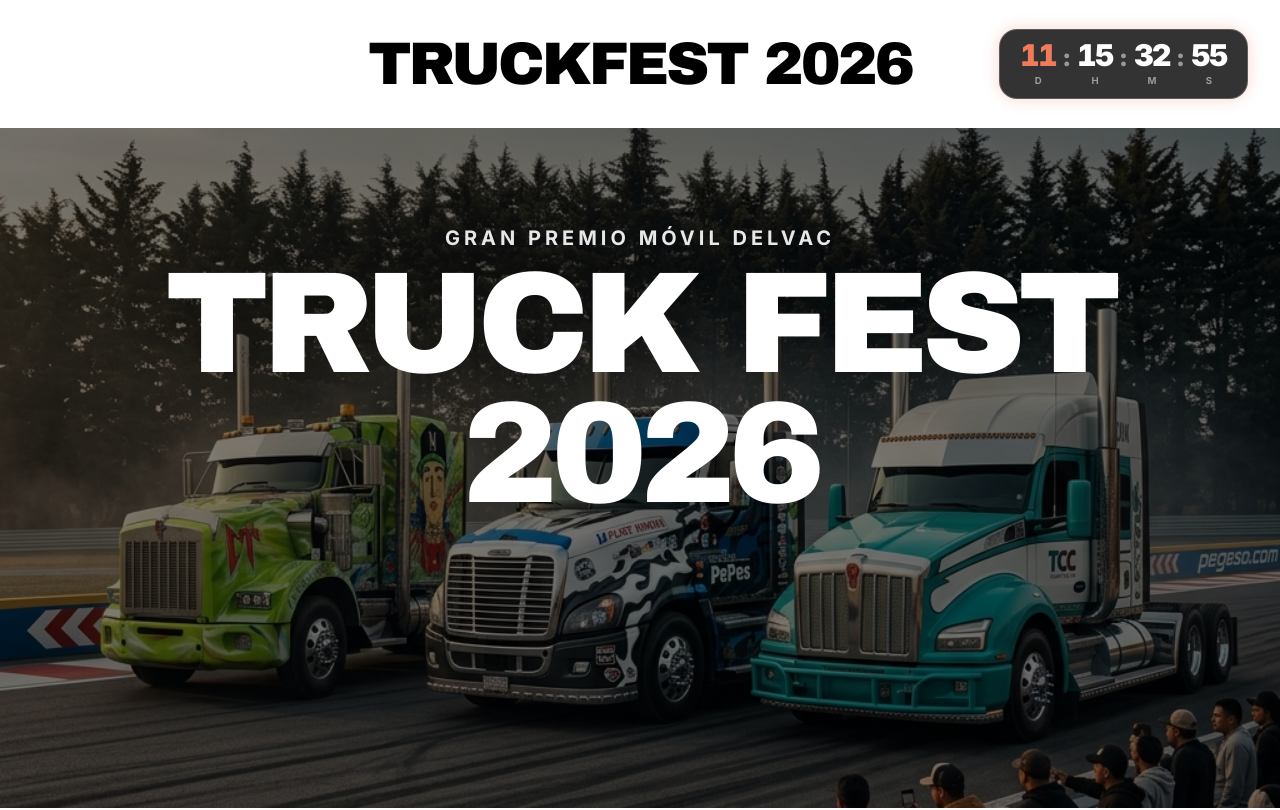
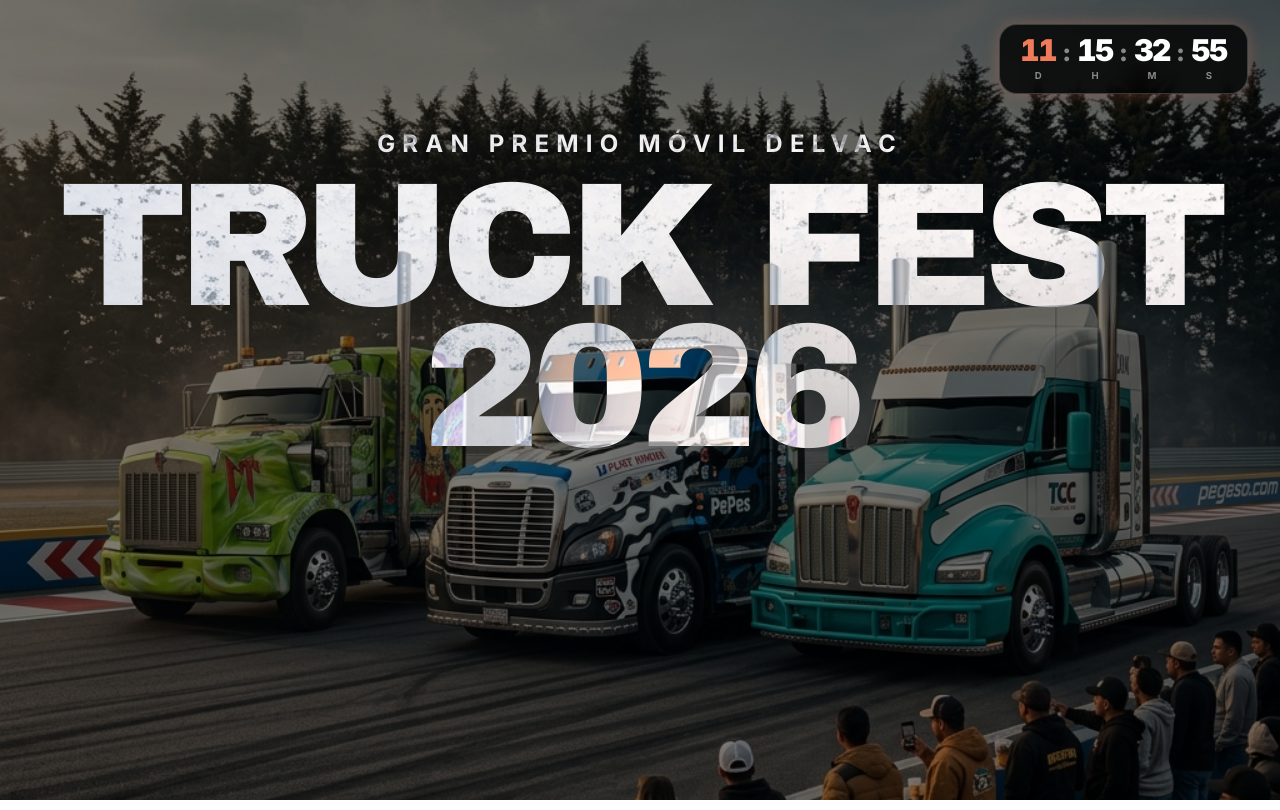
Before and after one commit to IAGGDEV/TruckFestLanding_V1, a Next.js app: page / in a window 1280 px wide. Shown: the top 810 px of the page. Built offline with nearby package versions, Linux system fonts and the light colour scheme.

Commit message:
style: expand hero to full screen, float timer, and center title in sky with negative blend effect

```diff
--- a/src/app/page.tsx
+++ b/src/app/page.tsx
@@ -9,19 +9,13 @@
 export default function Home() {
   return (
     <main className="min-h-screen bg-white">
-      {/* Navbar segment */}
-      <nav className="relative flex items-center justify-between px-4 md:px-8 py-6 w-full max-w-7xl mx-auto bg-white z-50 h-24 md:h-32">
-        <div className="w-1/3 hidden md:block"></div>
-        <div className="absolute left-1/2 -translate-x-1/2 font-heading text-3xl md:text-6xl tracking-tighter text-black uppercase whitespace-nowrap text-center">
-          TRUCKFEST 2026
-        </div>
-        <div className="flex items-center justify-end w-full md:w-1/3 z-10 sm:mt-12 md:mt-0">
-          <CountdownTimer />
-        </div>
-      </nav>
+      {/* Header bar strictly for Timer */}
+      <div className="absolute top-0 right-0 w-full flex justify-end px-4 md:px-8 py-6 z-50">
+        <CountdownTimer />
+      </div>
 
       {/* Hero Section */}
-      <section className="relative w-full h-[85vh] overflow-hidden flex flex-col items-center pt-16">
+      <section className="relative w-full h-[100svh] overflow-hidden flex flex-col items-center pt-24 md:pt-32">
         {/* Hero Background Image */}
         <div className="absolute inset-0 z-0">
           <Image
@@ -36,9 +30,9 @@
 
 
 
-        <div className="relative z-10 text-center max-w-5xl mx-auto px-4 mt-8">
+        <div className="relative z-10 text-center w-full px-4 mix-blend-difference">
           <motion.p
-            className="text-lg md:text-xl font-bold text-white/90 uppercase tracking-[0.2em] mb-2"
+            className="text-lg md:text-2xl font-bold text-white uppercase tracking-[0.3em] mb-4"
             initial={{ opacity: 0, y: 20 }}
             animate={{ opacity: 1, y: 0 }}
             transition={{ duration: 0.5 }}
@@ -46,7 +40,7 @@
             Gran Premio Móvil Delvac
           </motion.p>
           <motion.h1
-            className="text-7xl md:text-[9rem] font-heading text-white leading-[0.9] tracking-tighter drop-shadow-2xl uppercase"
+            className="text-7xl md:text-[11rem] font-heading text-white leading-[0.8] tracking-tighter uppercase"
             initial={{ opacity: 0, y: 20 }}
             animate={{ opacity: 1, y: 0 }}
             transition={{ duration: 0.5, delay: 0.1 }}
```
